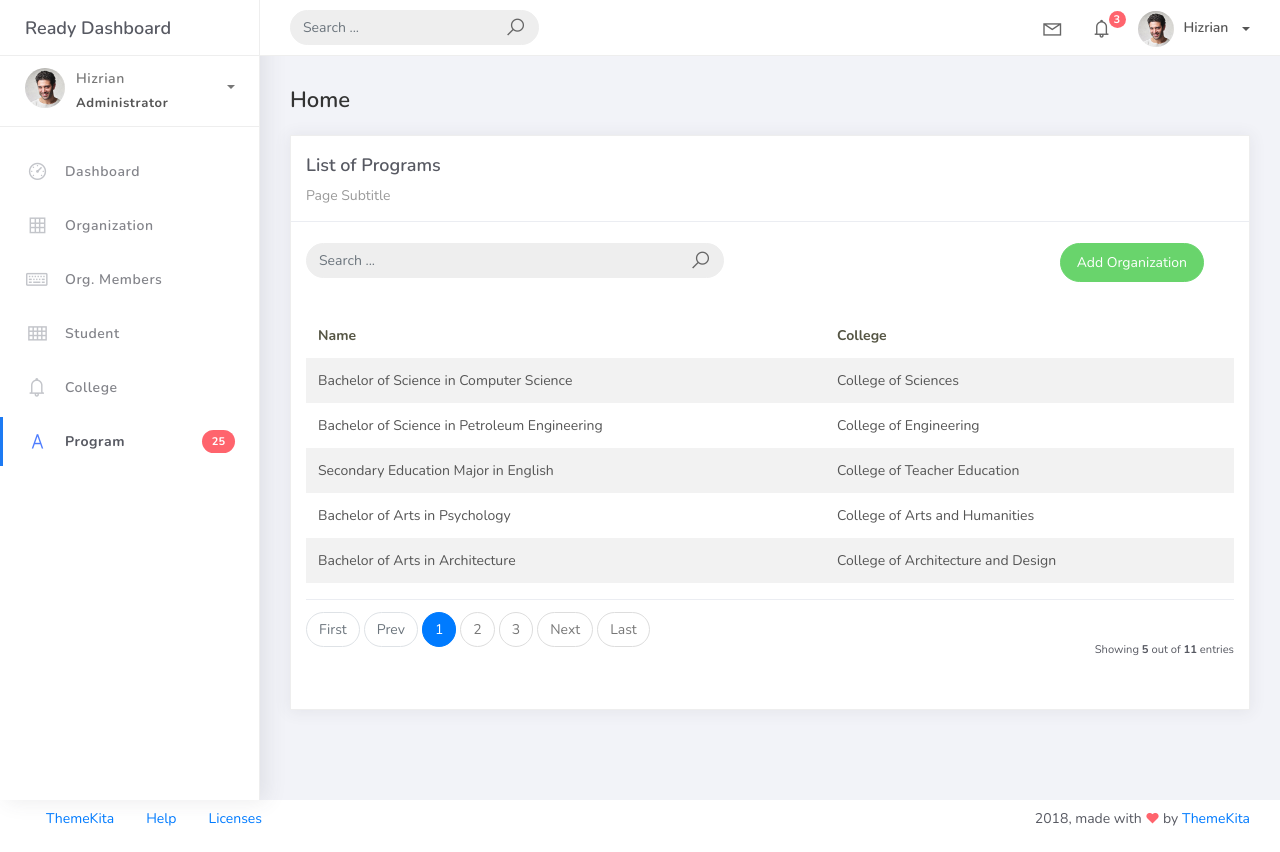
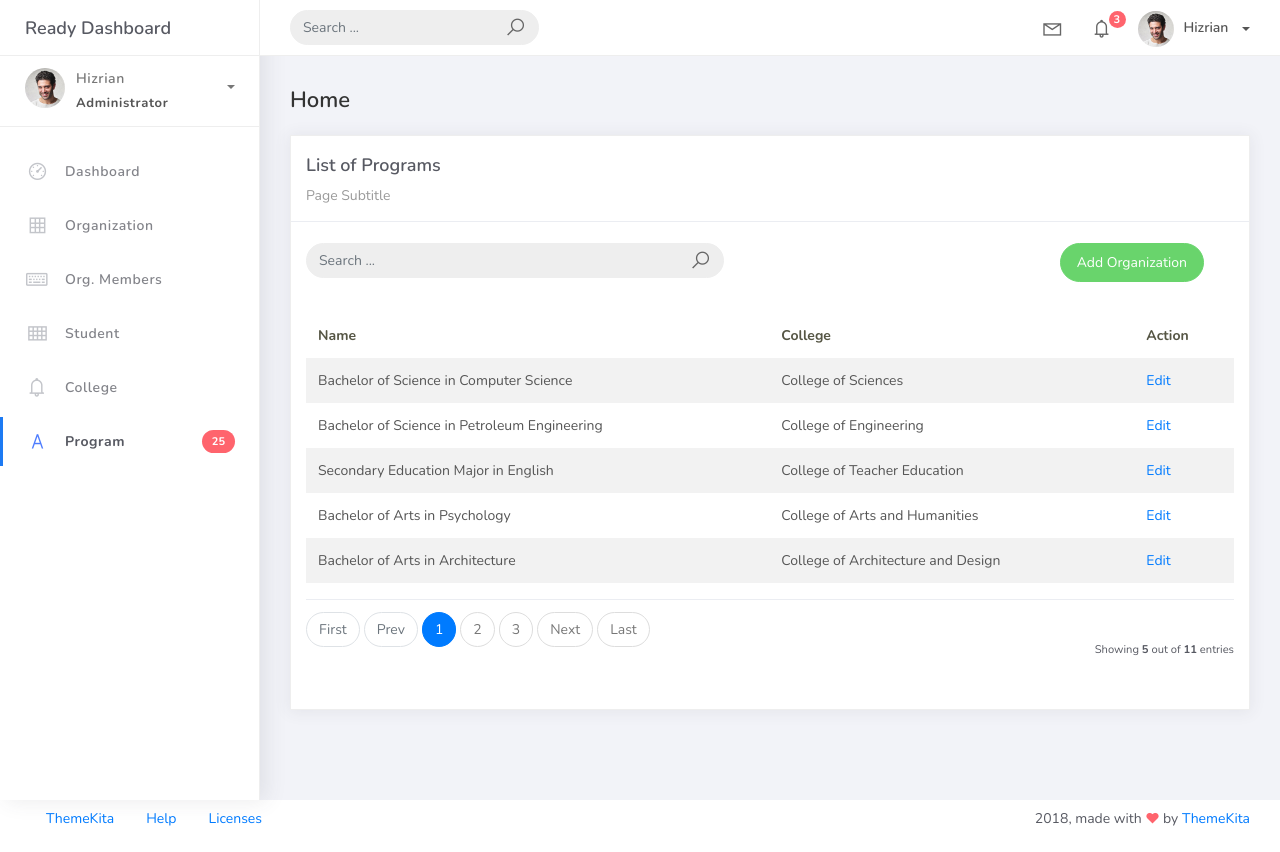
Before and after one commit to Gwennyie/PSUSphere, a Django app: page /program_list in a window 1280 px wide. Run offline with Django 5.2, Linux system fonts and the light colour scheme; data comes from the database, SQL or seed files in the repository; both versions use the stored data as it was after the commit; some libraries are stand-ins or nearby versions.

Commit message:
add program update view

```diff
--- a/projectsite/projectsite/urls.py
+++ b/projectsite/projectsite/urls.py
@@ -16,7 +16,7 @@ Including another URLconf
 """
 from django.contrib import admin
 from django.urls import path
-from studentorg.views import HomePageView, OrganizationList, OrganizationCreateView, OrganizationUpdateView, OrganizationDeleteView, CollegeList, CollegeCreateView, CollegeUpdateView, CollegeDeleteView, ProgramList, ProgramCreateView
+from studentorg.views import HomePageView, OrganizationList, OrganizationCreateView, OrganizationUpdateView, OrganizationDeleteView, CollegeList, CollegeCreateView, CollegeUpdateView, CollegeDeleteView, ProgramList, ProgramCreateView, ProgramUpdateView
 from studentorg import views
 
 urlpatterns = [
@@ -29,9 +29,10 @@ urlpatterns = [
 
     path('college_list', CollegeList.as_view(), name='college-list'),
     path('college_list/add', CollegeCreateView.as_view(), name='college-add'),
-    path('college_list/<pk>', CollegeUpdateView.as_view(), name="college-update"),
-    path('college_list/<pk>/delete', CollegeDeleteView.as_view(), name="college-delete"),
+    path('college_list/<pk>', CollegeUpdateView.as_view(), name='college-update'),
+    path('college_list/<pk>/delete', CollegeDeleteView.as_view(), name='college-delete'),
 
     path('program_list', ProgramList.as_view(), name='program-list'),
-    path('college_list/add', ProgramCreateView.as_view(), name='program-add'),
+    path('program_list/add', ProgramCreateView.as_view(), name='program-add'),
+    path('program_list/<pk>', ProgramUpdateView.as_view(), name='program-update'),
 ]
--- a/projectsite/studentorg/views.py
+++ b/projectsite/studentorg/views.py
@@ -68,3 +68,9 @@ class ProgramCreateView(CreateView):
     form_class = ProgramForm
     template_name = 'program_forms.html'
     success_url = reverse_lazy('program-list')
+
+class ProgramUpdateView(UpdateView):
+    model = Program
+    form_class = ProgramForm
+    template_name = "program_forms.html"
+    success_url = reverse_lazy('program-list')
--- a/projectsite/templates/program_list.html
+++ b/projectsite/templates/program_list.html
@@ -39,6 +39,7 @@
                                 <tr>
                                     <th scope="col">Name</th>
                                     <th scope="col">College</th>
+                                    <th scope="col">Action</th>
                                 </tr>
                             </thead>
 
@@ -47,6 +48,15 @@
                                 <tr>
                                     <td>{{ object.prog_name }}</td>
                                     <td>{{ object.college }}</td>
+                                    <td>
+                                        <a href="program_list/{{ object.id }}">Edit</a>
+                                    </td>
+                                </tr>
+                                {% empty %}
+                                <tr>
+                                    <td colspan="4" style="text-align: center">
+                                        <p class="text-sm font-weight-bold mb-0">No Records Found</p>
+                                    </td>
                                 </tr>
                                 {% endfor %}
                             </tbody>
```
Also changed, not shown: projectsite/db.sqlite3.
